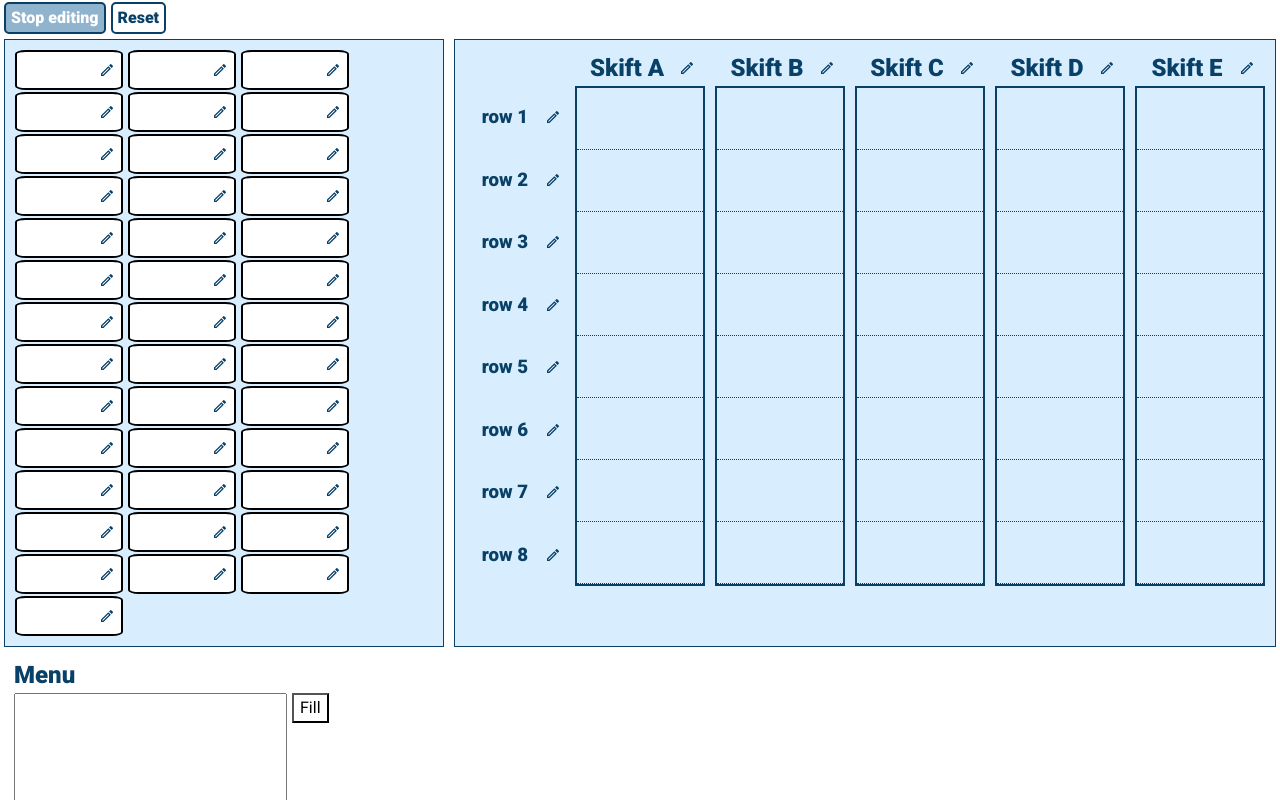
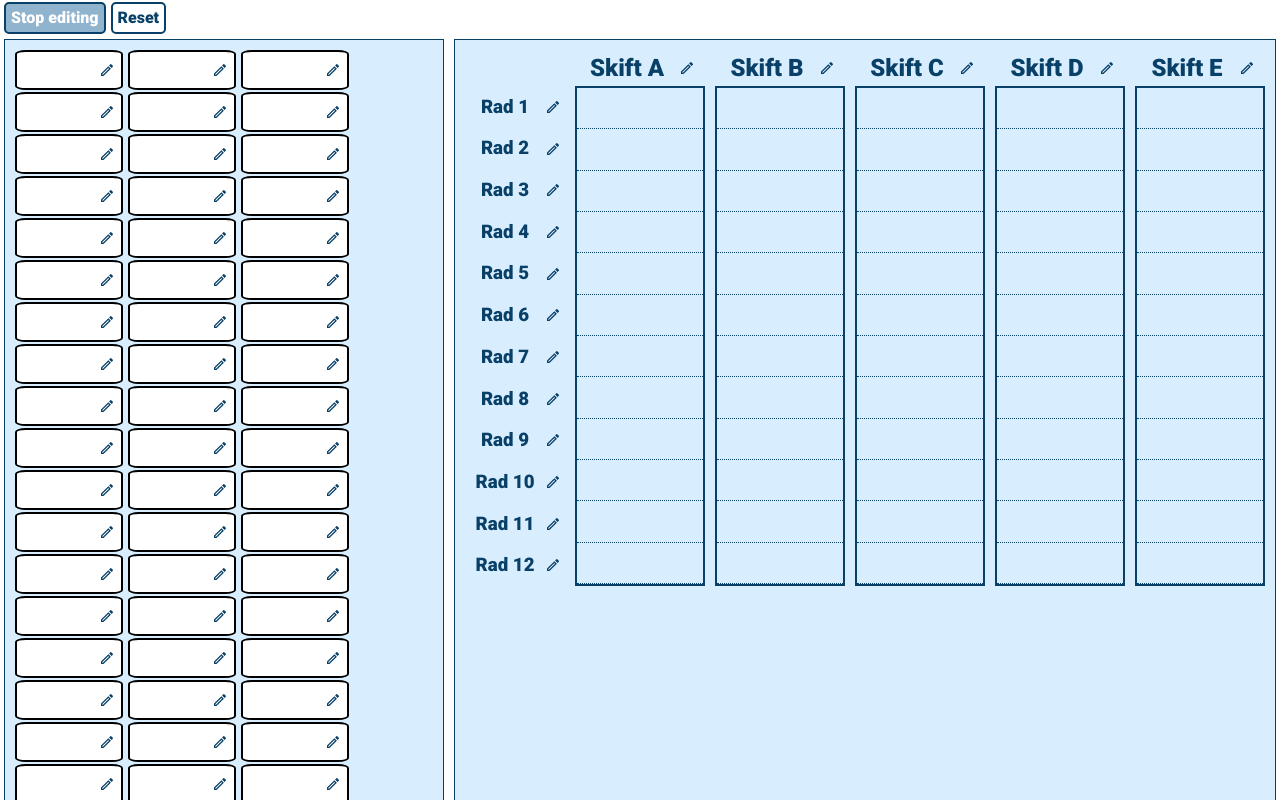
Before and after one commit to jagielkatt/dnd-scheduler, a React (Vite) app: page / in a window 1280 px wide. Shown: the top 800 px of the page. Built offline with nearby package versions, Linux system fonts and the light colour scheme.

Commit message:
Changed to 12 rows and fixed cursor styling

```diff
--- a/src/components/scheduler/Scheduler.tsx
+++ b/src/components/scheduler/Scheduler.tsx
@@ -5,6 +5,8 @@ import {
   useIsEditMode,
   useShiftSpots,
   ShiftSpot,
+  NBR_OF_ENTRIES,
+  NBR_OF_SHIFTS,
 } from "../../context/EditContext";
 import { useMousePosition } from "../../hooks/useMousePosition";
 import { Icon } from "../icons/Icon";
@@ -68,6 +70,8 @@ export const Scheduler = () => {
     setGrabCoordinates({ x: event.clientX, y: event.clientY });
     setActiveElement(element);
   };
+
+  const entriesPerColumn = NBR_OF_ENTRIES / NBR_OF_SHIFTS;
 
   return (
     <div className={styles.scheduler}>
@@ -191,7 +195,7 @@ export const Scheduler = () => {
               />
             ))}
           </div>
-          {[...Array(5)].map((e, outerIndex) => {
+          {[...Array(NBR_OF_SHIFTS)].map((e, outerIndex) => {
             return (
               <div key={outerIndex} className={styles.shift__box}>
                 <ColumnLabel
@@ -204,9 +208,12 @@ export const Scheduler = () => {
                 />
                 <div className={styles.shift__row}>
                   {shiftSpots
-                    .slice(outerIndex * 8, outerIndex * 8 + 8)
+                    .slice(
+                      outerIndex * entriesPerColumn,
+                      outerIndex * entriesPerColumn + entriesPerColumn
+                    )
                     .map((item, innerIndex) => {
-                      const index = innerIndex + outerIndex * 8;
+                      const index = innerIndex + outerIndex * entriesPerColumn;
                       const isActiveElement =
                         typeof activeElement !== "undefined" &&
                         activeElement === shiftSpotRefs.current[index];
--- a/src/components/scheduler/components/cardContent/CardContent.tsx
+++ b/src/components/scheduler/components/cardContent/CardContent.tsx
@@ -7,7 +7,7 @@ import styles from "./CardContent.module.scss";
 import { Fieldset } from "../fieldset/Fieldset";
 import { useCards, useIsEditMode } from "../../../../context/EditContext";
 
-const levelColors = ["#003057", "#fde24f", "#ff5470"];
+const levelColors = ["#003057", "#fde24f", "#ff5470", "lightgreen", "hotpink"];
 
 export const CardContent: React.FunctionComponent<{
   textValue?: string;
--- a/src/components/scheduler/components/colLabel/ColumnLabel.module.scss
+++ b/src/components/scheduler/components/colLabel/ColumnLabel.module.scss
@@ -1,6 +1,7 @@
 .col-label {
   display: flex;
   align-items: center;
+  cursor: pointer;
 
   &__header {
     flex-basis: 80%;
--- a/src/components/scheduler/components/rowLabel/RowLabel.module.scss
+++ b/src/components/scheduler/components/rowLabel/RowLabel.module.scss
@@ -1,5 +1,6 @@
 .row-label {
   display: flex;
+  cursor: pointer;
 
   &__header {
     flex-basis: 80%;
--- a/src/context/EditContext.tsx
+++ b/src/context/EditContext.tsx
@@ -6,16 +6,6 @@ import React, {
   useEffect,
 } from "react";
 
-const DEFAULT_ROW_NAMES = [
-  "row 1",
-  "row 2",
-  "row 3",
-  "row 4",
-  "row 5",
-  "row 6",
-  "row 7",
-  "row 8",
-];
 const DEFAULT_COL_NAMES = [
   "Skift A",
   "Skift B",
@@ -58,6 +48,9 @@ function stateReducer(
   return { ...state, ...newState };
 }
 
+export const NBR_OF_ENTRIES = 60;
+export const NBR_OF_SHIFTS = 5;
+
 export const EditContextProvider: FunctionComponent<PropsWithChildren> = ({
   children,
 }) => {
@@ -65,20 +58,22 @@ export const EditContextProvider: FunctionComponent<PropsWithChildren> = ({
     isEditMode: true,
     cards: localStorage.getItem("cards")
       ? JSON.parse(localStorage.getItem("cards")!)
-      : [...Array(40)].map((e, i) => ({
+      : [...Array(NBR_OF_ENTRIES)].map((e, i) => ({
           id: i,
           text: "",
           color: "#FFF",
         })),
     shiftSpots: localStorage.getItem("shifts")
       ? JSON.parse(localStorage.getItem("shifts")!)
-      : [...Array(40)].map((e, i) => ({
+      : [...Array(NBR_OF_ENTRIES)].map((e, i) => ({
           id: i,
           ticket: undefined,
         })),
     rowLabels: localStorage.getItem("row_labels")
       ? JSON.parse(localStorage.getItem("row_labels")!)
-      : DEFAULT_ROW_NAMES,
+      : [...Array(NBR_OF_ENTRIES / NBR_OF_SHIFTS)].map((_, index) => {
+          return `Rad ${index + 1}`;
+        }),
     columnLabels: localStorage.getItem("col_labels")
       ? JSON.parse(localStorage.getItem("col_labels")!)
       : DEFAULT_COL_NAMES,
```
